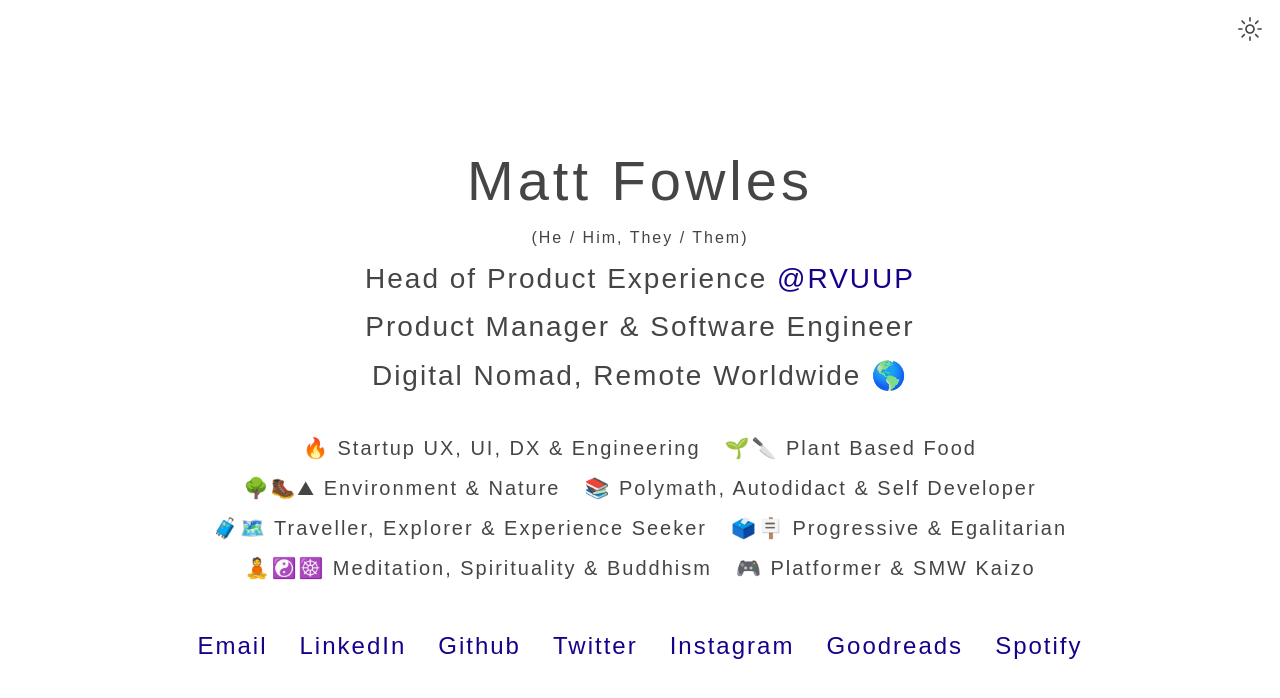
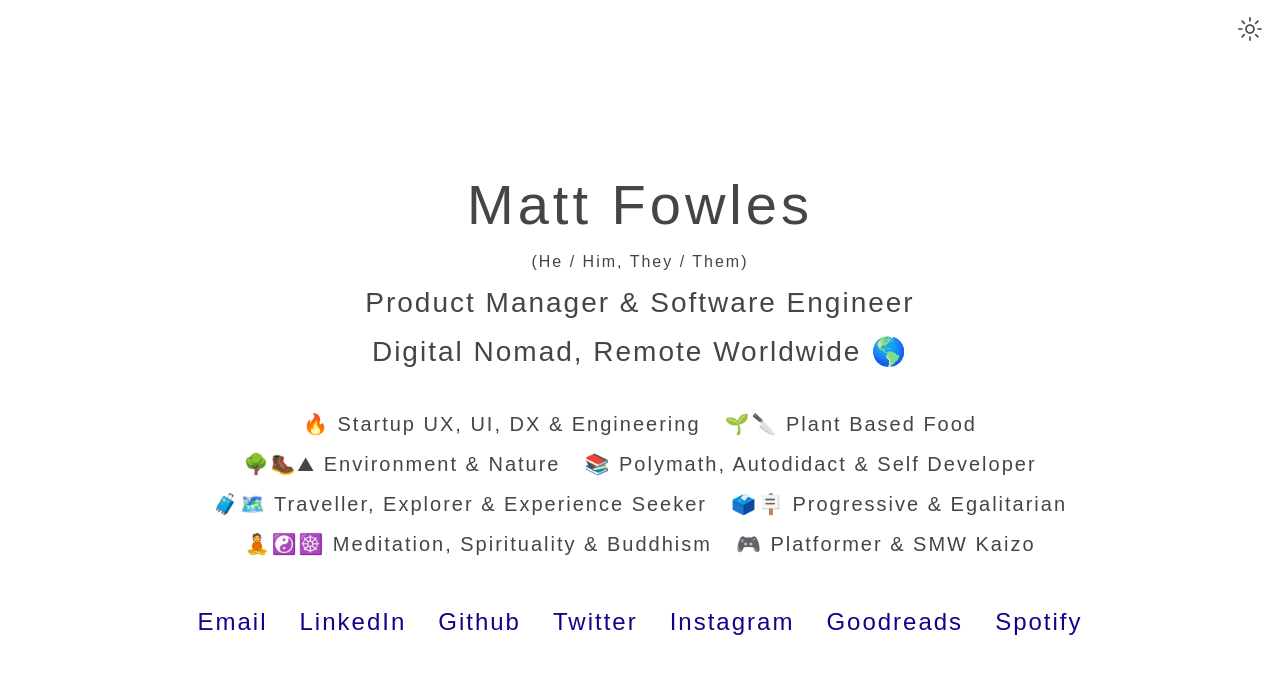
Before and after one commit to matthewfowles/matthewfowl.es, a Gatsby site: page / in a window 1280 px wide. Built offline with nearby package versions, Linux system fonts and the light colour scheme; Gatsby itself is replaced by a stand-in of ours.

Commit message:
Remove Rvvup

```diff
--- a/src/pages/index.tsx
+++ b/src/pages/index.tsx
@@ -117,17 +117,6 @@ const IndexPage = () => {
           </Typography>
           <Typography align="center" variant="body" as="h3">
             (He / Him, They / Them)
-          </Typography>
-          <Typography align="center" variant="heading2" as="h2">
-            Head of Product Experience&nbsp;
-            <Link
-              ariaLabel="Rvvup"
-              eventLabel="Rvvup Link"
-              href="https://rvvup.com"
-              inline
-            >
-              @RVUUP
-            </Link>
           </Typography>
           <Typography align="center" variant="heading2" as="h2">
             Product Manager & Software Engineer
```
Also changed, not shown: 1 other file.
